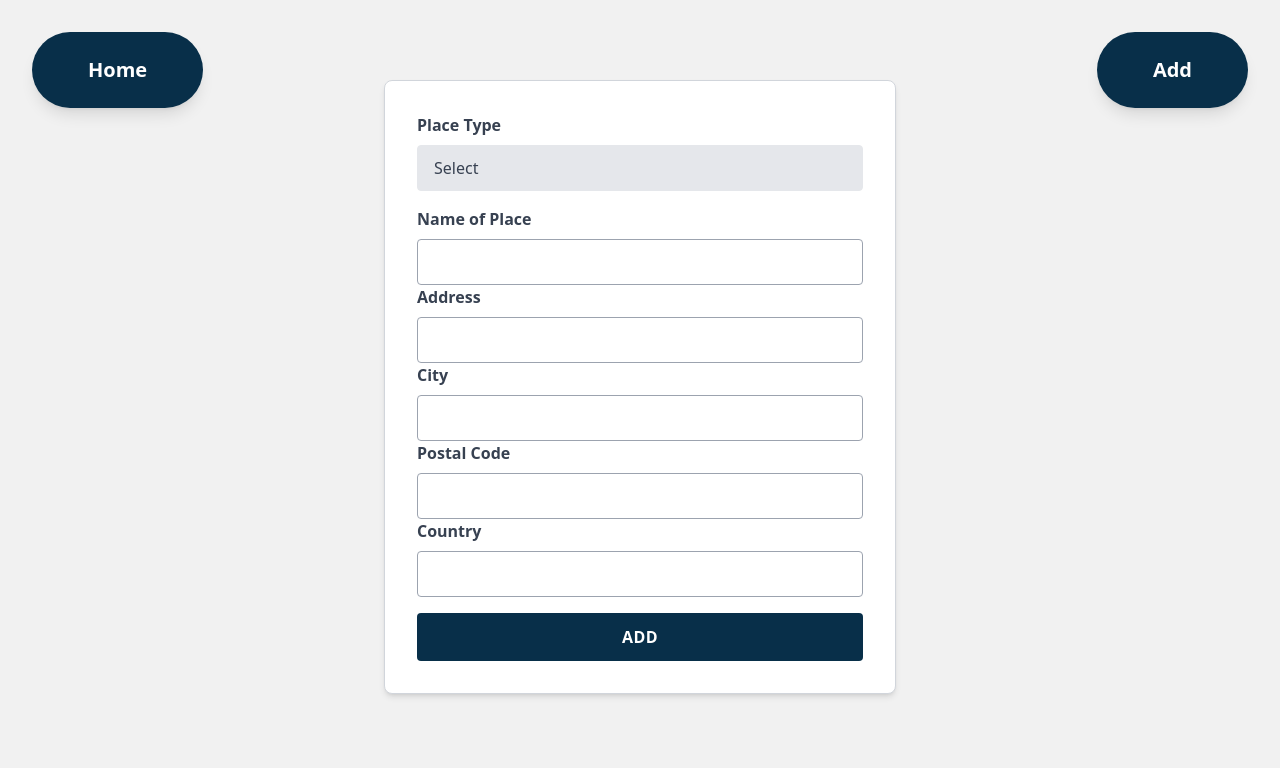
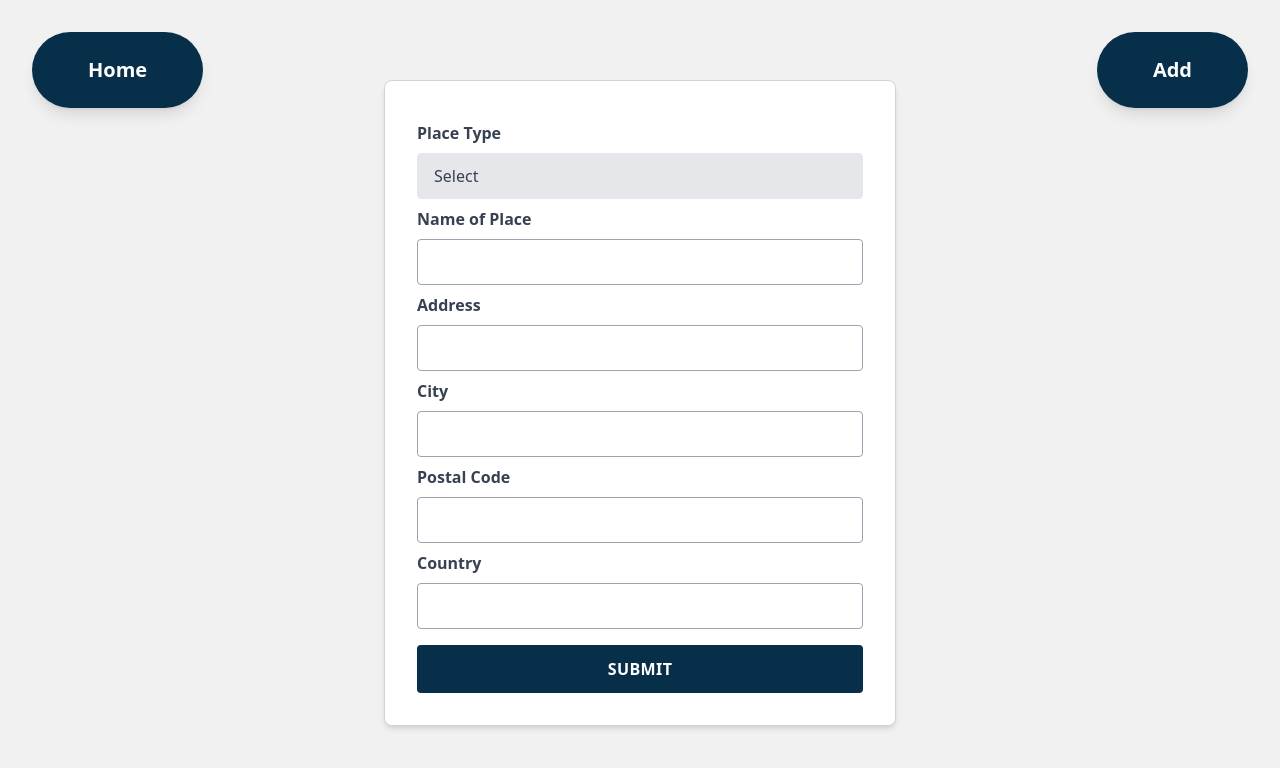
Before and after one commit to Waddenn/asi-2-25-c_next-places, a Next.js app: page /add in a window 1280 px wide. Shown: the top 768 px of the page. Built offline with nearby package versions, Linux system fonts and the light colour scheme.

Commit message:
update margin

```diff
--- a/src/components/Form/Select.js
+++ b/src/components/Form/Select.js
@@ -2,8 +2,8 @@ import React from "react";
 
 const Select = ({ label, name, options, value, onChange, errorMessage }) => {
   return (
-    <div className="mb-4">
-      <label className="block text-gray-700 font-bold mb-2">{label}</label>
+    <div>
+      <label className="block text-gray-700 font-bold mb-2 mt-2">{label}</label>
       <select
         name={name}
         required
--- a/src/components/Form/TextInput.js
+++ b/src/components/Form/TextInput.js
@@ -10,7 +10,7 @@ const TextInput = ({
   ...props
 }) => (
   <div>
-    <label htmlFor={name} className="block text-gray-700 font-bold mb-2">
+    <label htmlFor={name} className="block text-gray-700 font-bold mb-2 mt-2">
       {label}
     </label>
     <input
--- a/src/pages/add/index.js
+++ b/src/pages/add/index.js
@@ -35,7 +35,7 @@ export default function AddPlace() {
     <Layout>
       <form
         onSubmit={handleSubmit}
-        className="relative z-10 flex flex-col w-2/5 mx-auto p-8 bg-white shadow-md border border-gray-300 rounded-lg"
+        className="relative z-10 flex flex-col w-2/5 mx-auto p-8 bg-white shadow-md border border-gray-300 rounded-lg mb-10"
       >
         <Select
           label="Place Type"
@@ -52,7 +52,7 @@ export default function AddPlace() {
           errors={errors}
         />
         <Button type="submit" className="bg-sky-950 hover:bg-sky-900 mt-4">
-          Add
+          submit
         </Button>
       </form>
     </Layout>
--- a/src/pages/details/[id].js
+++ b/src/pages/details/[id].js
@@ -56,7 +56,7 @@ const PlaceDetails = ({ id }) => {
           handleInputChange={handleInputChange}
           errors={errors}
         />
-        <div className="flex justify-evenly items-center mt-4">
+        <div className="flex justify-evenly items-center mt-7">
           <Button
             type="button"
             onClick={handleDelete}
```
